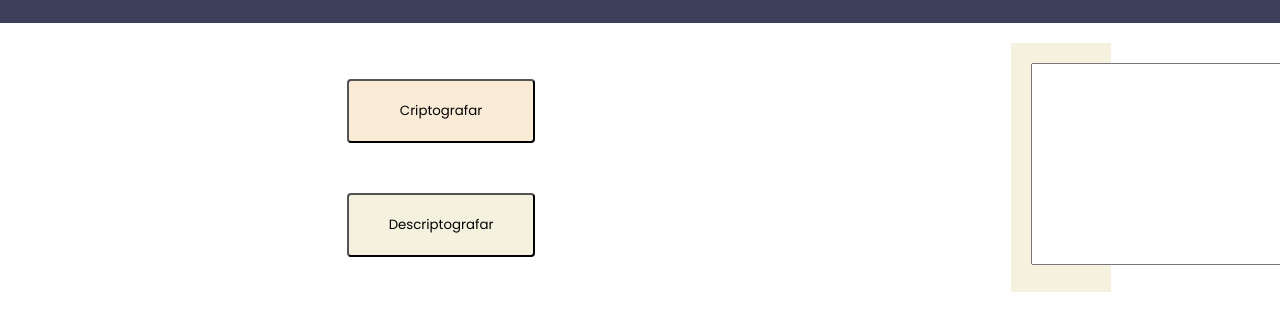
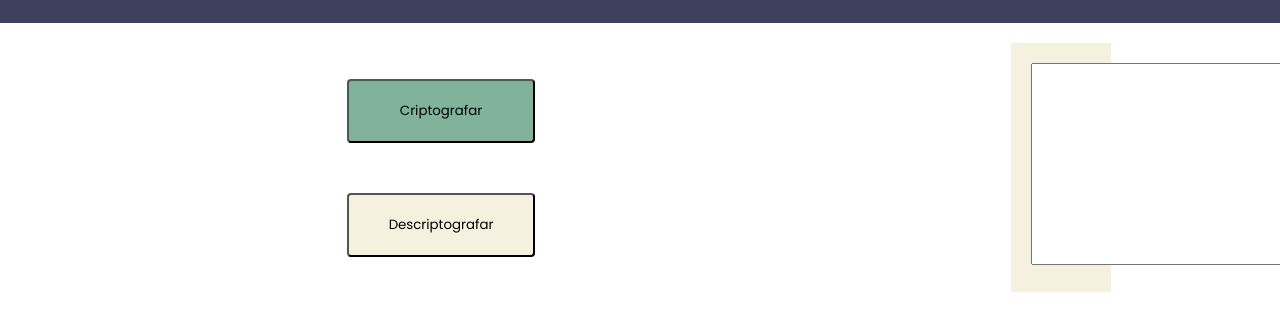
Before and after one commit to GabrieligorV/Challege-Decodificador-de-Texto, a plain HTML site: page index.html in a window 1280 px wide. In both pictures the pointer is over the button "Criptografar". Shown: the part 77-408 px from the top of the page. Drawn offline with Linux system fonts and the light colour scheme.

Commit message:
Alguns problemas técnicos!

```diff
--- a/css/__main.css
+++ b/css/__main.css
@@ -16,7 +16,7 @@
 		border-radius: 4px;
 
 		&:hover {
-			background-color: antiquewhite;
+			background-color: var(--secundaria);
 		}
 	}
 }
```
